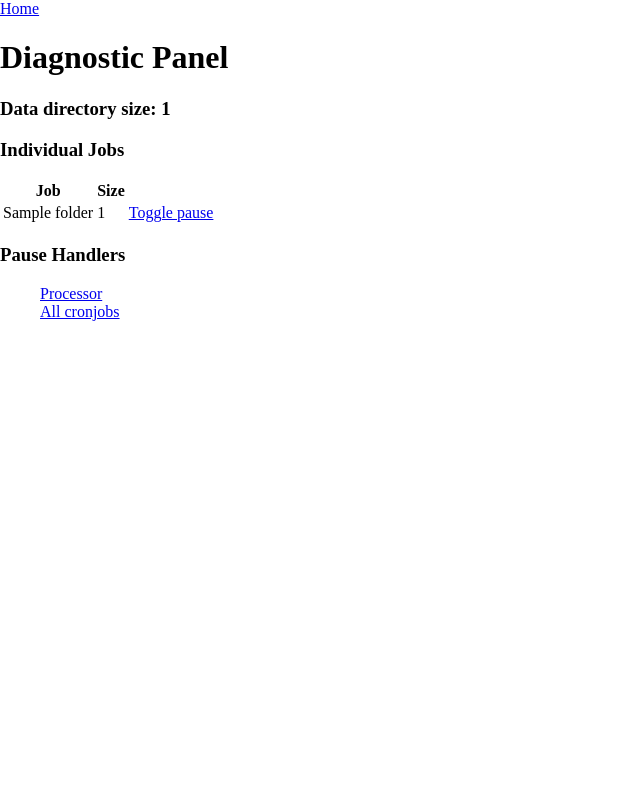
After one commit to apottr/eyeball, a Flask app: template templates/diag.html in a window 1280 px wide. The commit adds this page. Shown: the whole page, without its empty margins (0-640 px from the left). Run offline with Flask 2, Linux system fonts and the light colour scheme; the template is opened without the code that fills it: most values are stand-ins (such as "Sample title", 1, 10 or a date in 2020).

Commit message:
added diagnostic panel

```diff
--- a/app.py
+++ b/app.py
@@ -9,13 +9,27 @@ app = Flask(__name__)
 def index_route():
     return render_template("index.html",sources=get_sources(),jobs=get_jobs(),projects=get_projects())
 
-@app.route("/manager")
-def disk_manager_route():
-    return render_template("disk_manager.html",devices=get_disks())
+@app.route("/diag")
+def diag_panel_route():
+    return render_template("diag.html",total_size=get_total_data_size(),job_size=get_job_data_size())
 
-@app.route("/manager/check")
-def dm_check_new_route():
-    return jsonify(get_disks())
+@app.route("/diag/pause_<x>")
+def diag_pause_route(x):
+    if x == "all":
+        for job in cron:
+            if job.is_enabled():
+                job.enable(False)
+            else:
+                job.enable()
+    else:
+        for job in cron.find_command(x):
+            print(job.command)
+            if job.is_enabled():
+                job.enable(False)
+            else:
+                job.enable()
+    cron.write()
+    return redirect("/diag")
 
 @app.route("/add_<typ>", methods=["GET","POST"])
 def add_source_route(typ):
--- /dev/null
+++ b/templates/diag.html
@@ -0,0 +1,32 @@
+<html>
+    <head>
+        <link rel="stylesheet" href="{{ url_for('static', filename='main.css') }}">
+    </head>
+    <body>
+        <nav>
+            <a href="/">Home</a>
+        </nav>
+        <h1>Diagnostic Panel</h1>
+        <h3>Data directory size: {{total_size.size}}</h3>
+        <h3>Individual Jobs</h3>
+        <table>
+            <thead>
+                <th>Job</th>
+                <th>Size</th>
+            </thead>
+            <tbody>
+                {% for item in job_size %}
+                    <tr>
+                        <td>{{item.folder}}</td>
+                        <td>{{item.size}}</td>
+                        <td><a href="/diag/pause_{{item.folder}}">Toggle pause</a></td>
+                    </tr>
+                {% endfor %}
+            </tbody>
+        </table>
+        <h3>Pause Handlers</h3>
+        <ul>
+            <li><a href="/diag/pause_processor">Processor</a></li>
+            <li><a href="/diag/pause_all">All cronjobs</a></li>
+        </ul>
+    </body>
--- a/templates/index.html
+++ b/templates/index.html
@@ -9,6 +9,7 @@
             <a href="#jobs">Jobs</a>
             <a href="#sources">Sources</a>
             <a href="/search">Search</a>
+            <a href="/diag">Diagnostics</a>
         </nav>
         <h1 id="projects">Projects</h1>
         <table>
```
Also changed, not shown: helper_functions/disk_manager_functions.py (+28 -3 lines).
